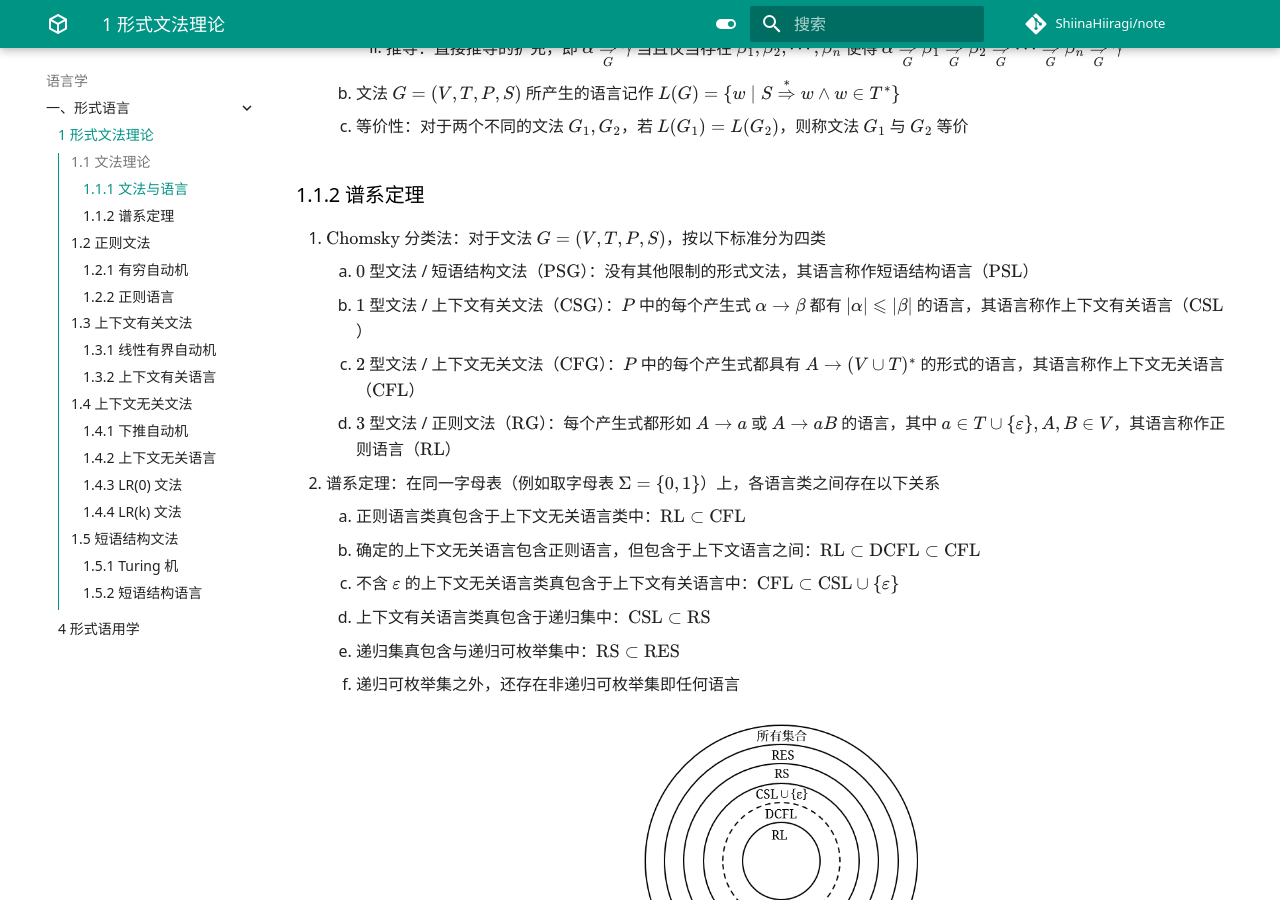
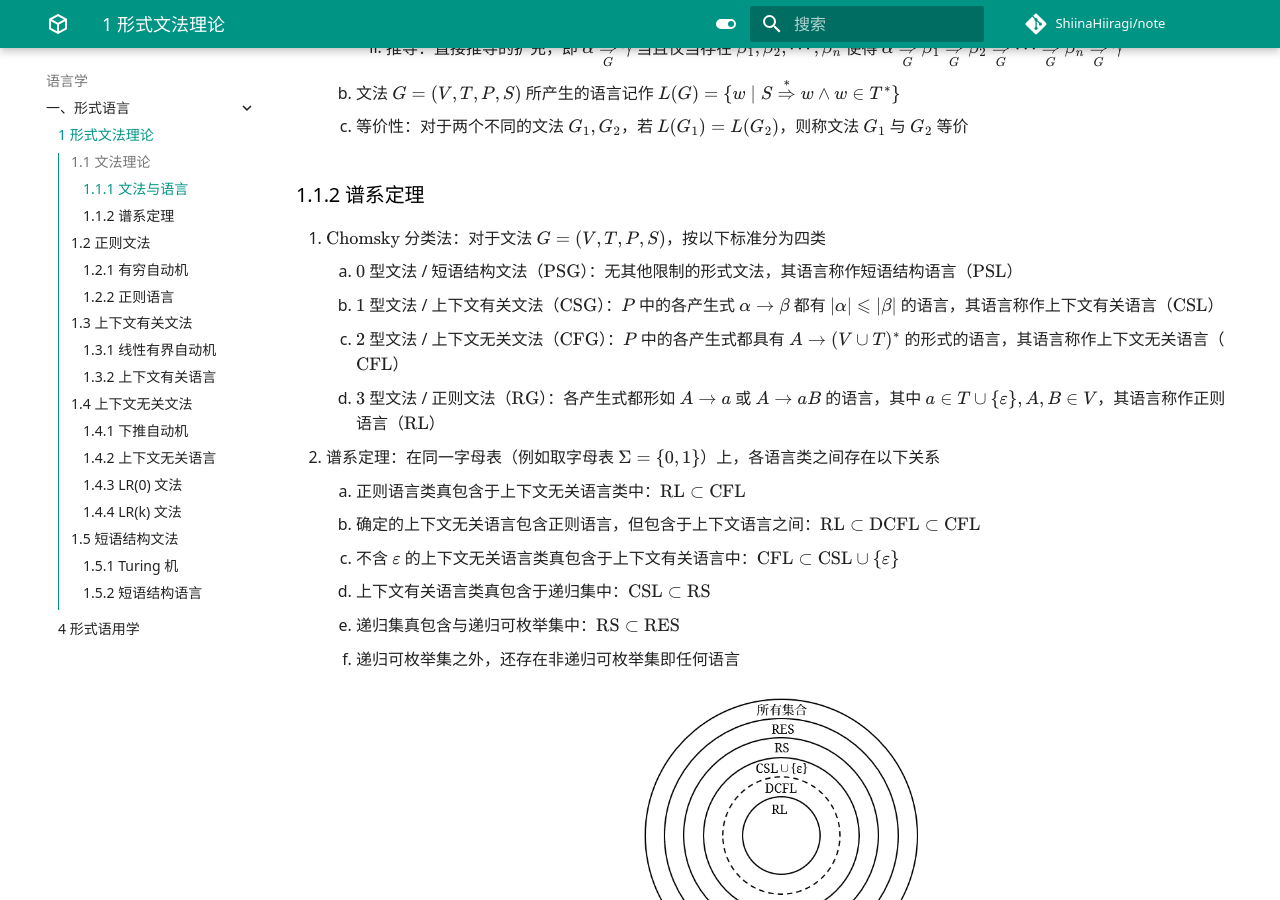
Before and after one commit to ShiinaHiiragi/note, an MkDocs documentation site: the page built from docs/lang/lang/gr.md, in a window 1280 px wide and 900 px high, scrolled down 1648 px. Built offline with MkDocs 1.6.1 and Material for MkDocs 9.7.7, drawn with Linux system fonts in a browser that asks for light colours; comment, search, counter and statistics services are not loaded.

Commit message:
change para

```diff
--- a/docs/lang/lang/gr.md
+++ b/docs/lang/lang/gr.md
@@ -62,10 +62,10 @@
 
 ### 1.1.2 谱系定理
 1. $\text{Chomsky}$ 分类法：对于文法 $G = (V, T, P, S)$，按以下标准分为四类
-    1. $0$ 型文法 / 短语结构文法（$\text{PSG}$）：没有其他限制的形式文法，其语言称作短语结构语言（$\text{PSL}$）
-    2. $1$ 型文法 / 上下文有关文法（$\text{CSG}$）：$P$ 中的每个产生式 $\alpha \to \beta$ 都有 $|\alpha| \leqslant |\beta|$ 的语言，其语言称作上下文有关语言（$\text{CSL}$）
-    3. $2$ 型文法 / 上下文无关文法（$\text{CFG}$）：$P$ 中的每个产生式都具有 $A \to (V \cup T)^*$ 的形式的语言，其语言称作上下文无关语言（$\text{CFL}$）
-    4. $3$ 型文法 / 正则文法（$\text{RG}$）：每个产生式都形如 $A \to a$ 或 $A \to aB$ 的语言，其中 $a \in T \cup \{\varepsilon\}, A, B \in V$，其语言称作正则语言（$\text{RL}$）
+    1. $0$ 型文法 / 短语结构文法（$\text{PSG}$）：无其他限制的形式文法，其语言称作短语结构语言（$\text{PSL}$）
+    2. $1$ 型文法 / 上下文有关文法（$\text{CSG}$）：$P$ 中的各产生式 $\alpha \to \beta$ 都有 $|\alpha| \leqslant |\beta|$ 的语言，其语言称作上下文有关语言（$\text{CSL}$）
+    3. $2$ 型文法 / 上下文无关文法（$\text{CFG}$）：$P$ 中的各产生式都具有 $A \to (V \cup T)^*$ 的形式的语言，其语言称作上下文无关语言（$\text{CFL}$）
+    4. $3$ 型文法 / 正则文法（$\text{RG}$）：各产生式都形如 $A \to a$ 或 $A \to aB$ 的语言，其中 $a \in T \cup \{\varepsilon\}, A, B \in V$，其语言称作正则语言（$\text{RL}$）
 2. 谱系定理：在同一字母表（例如取字母表 $\Sigma = \{0, 1\}$）上，各语言类之间存在以下关系
     1. 正则语言类真包含于上下文无关语言类中：$\text{RL} \subset \text{CFL}$
     2. 确定的上下文无关语言包含正则语言，但包含于上下文语言之间：$\text{RL} \subset \text{DCFL} \subset \text{CFL}$
@@ -319,7 +319,7 @@
 
 3. 确定的下推自动机：一个下推自动机 $M = (Q, \Sigma, \Gamma, \delta, q_0, Z_0, F)$ 若有
     1. 对于每个 $q \in Q, a \in \Sigma \cup \{\varepsilon\}, A \in \Gamma$，$\delta(q, a, A)$ 至多包含一个元素
-    2. 对于每个 $a \in \Sigma$，若 $\delta(q, a, A)$ 非空，则 $\delta(q, \varepsilon, A)$ 为空\
+    2. 对于每个 $a \in \Sigma$，若 $\delta(q, a, A)$ 非空，则 $\delta(q, \varepsilon, A)$ 为空
 
     则称 $M$ 为确定的下推自动机（$\text{DPDA}$），其接受的语言称为确定的上下文无关语言（$\text{DCFL}$）
 
```
